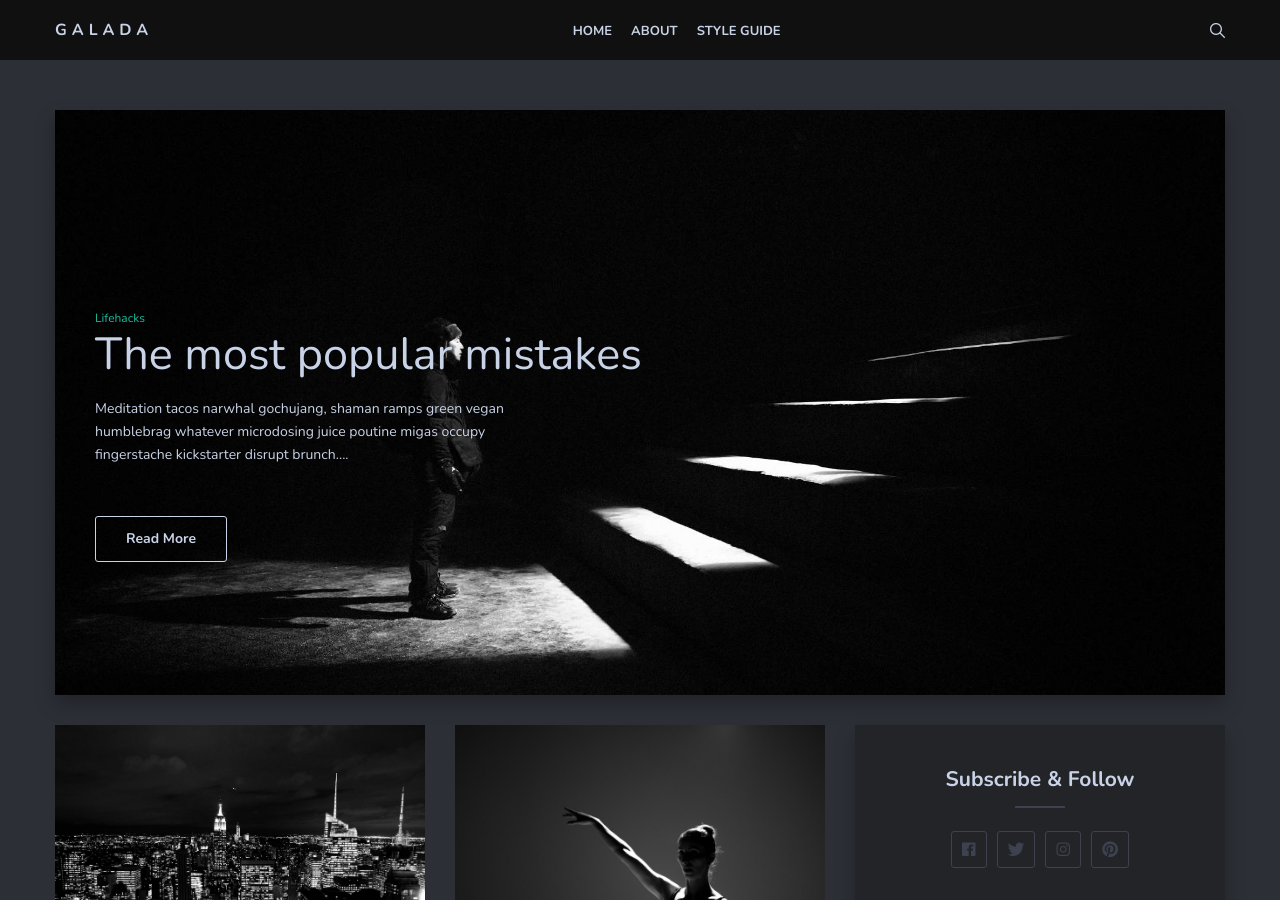
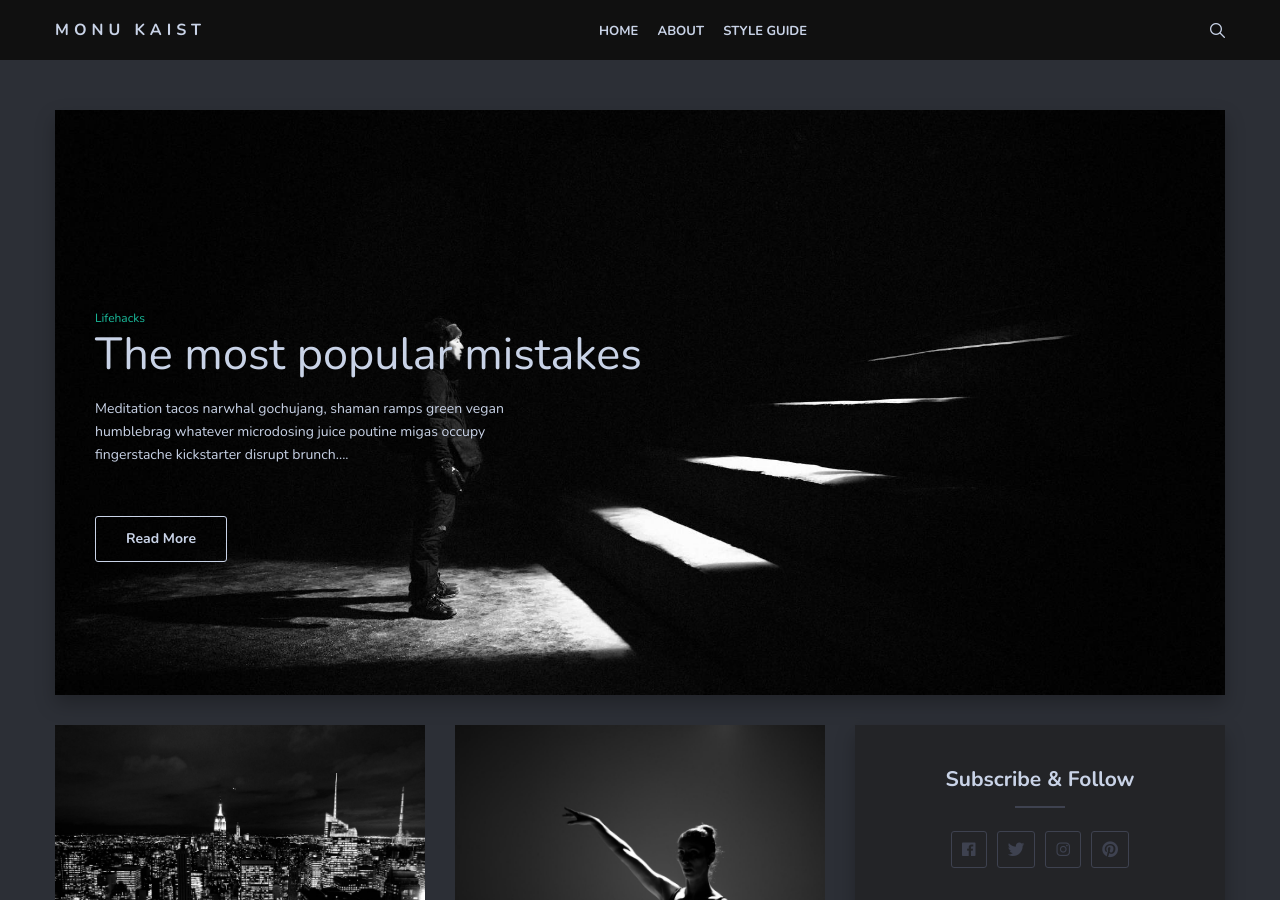
Before and after one commit to YiSeongYeop/yiseongyeop.github.io, a Jekyll site: the page built from index.html, in a window 1280 px wide and 900 px high. Built offline with Jekyll 4.4.1, drawn with Linux system fonts in a browser that asks for light colours; nearby versions of some CDN libraries; the list of posts is cut into pages by our own code.

Commit message:
Update title

```diff
--- a/_includes/header.html
+++ b/_includes/header.html
@@ -4,7 +4,7 @@
       <div class="col col-12">
         <div class="header-box">
           <div class="logo-title">
-            <a href="{{site.baseurl}}/" class="logo-text">Galada</a>
+            <a href="{{site.baseurl}}/" class="logo-text">Monu Kaist</a>
           </div>
 
           <nav class="nav-menu">
```
